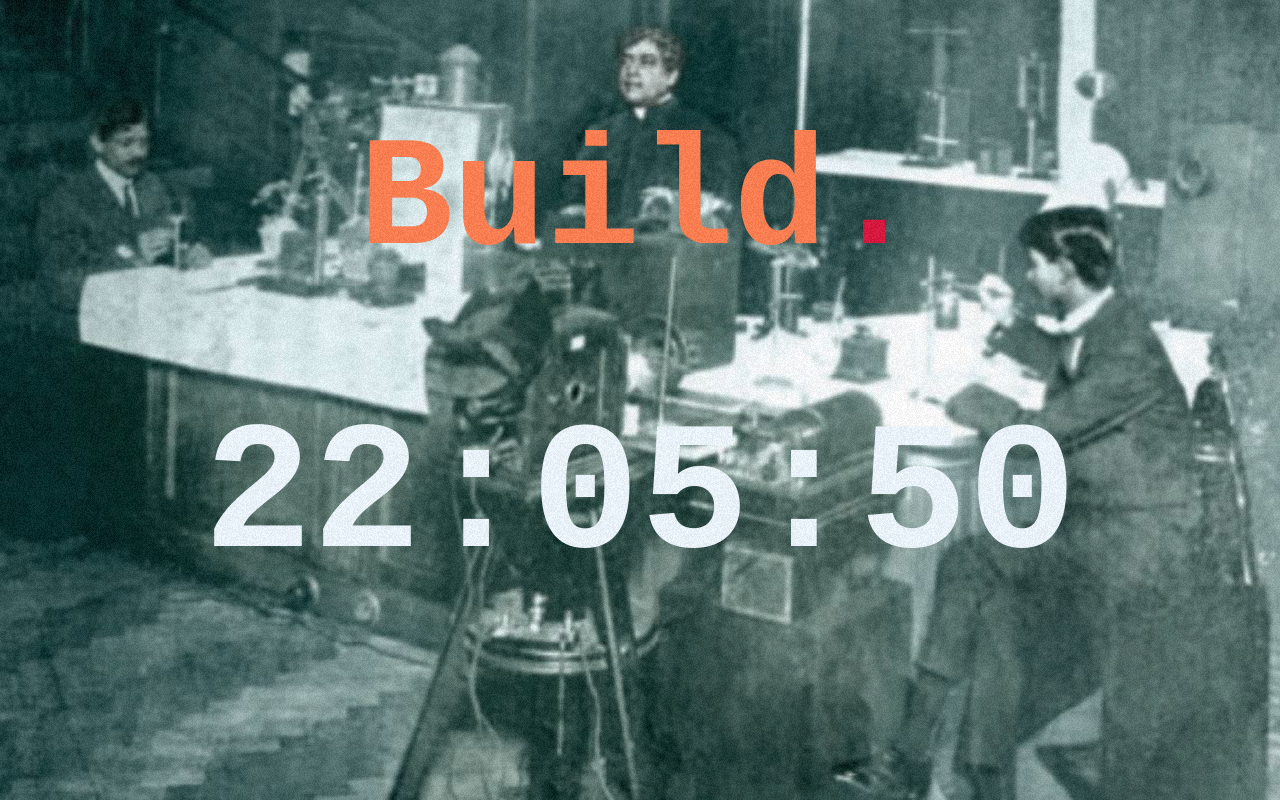
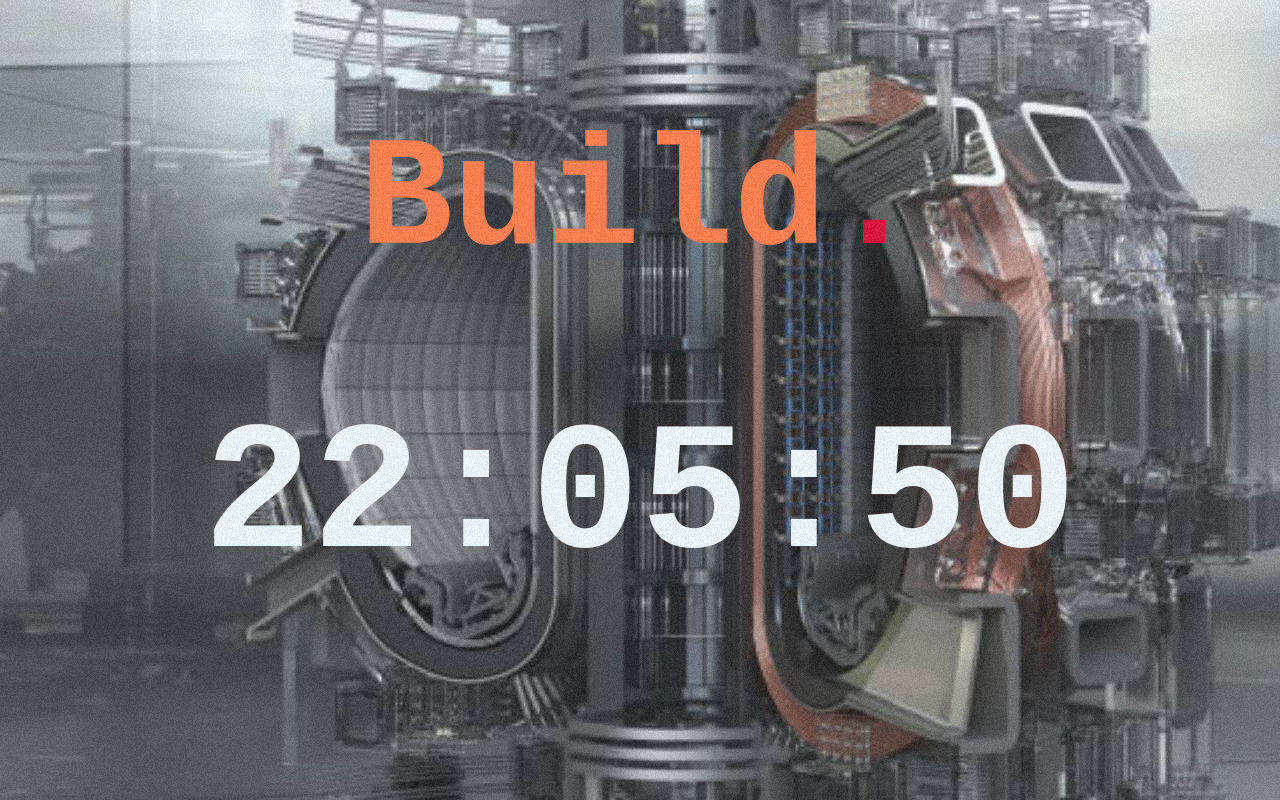
Before and after one commit to indiabuild/buildtab, a browser extension: page index.html in a window 1280 px wide. Drawn offline with Linux system fonts and the light colour scheme.

Commit message:
added plasma bg

```diff
--- a/index.html
+++ b/index.html
@@ -10,7 +10,7 @@
 
     <style>
         body {
-            background-image: url("./assets/jagadish.jpg");
+            background-image: url("./assets/plasama.jpg");
             background-repeat: no-repeat;
             background-attachment: fixed;
             background-size: cover;
```
Also changed, not shown: assets/plasama.jpg (added).
